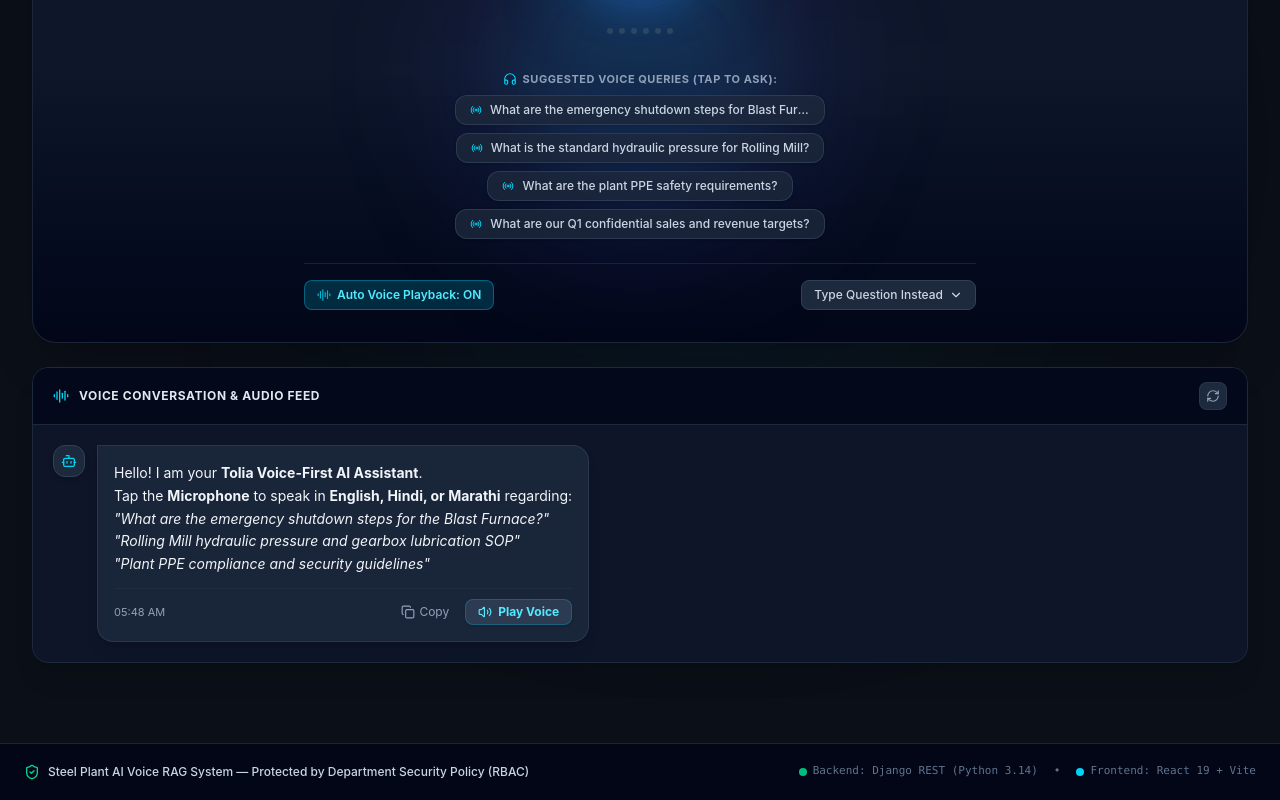
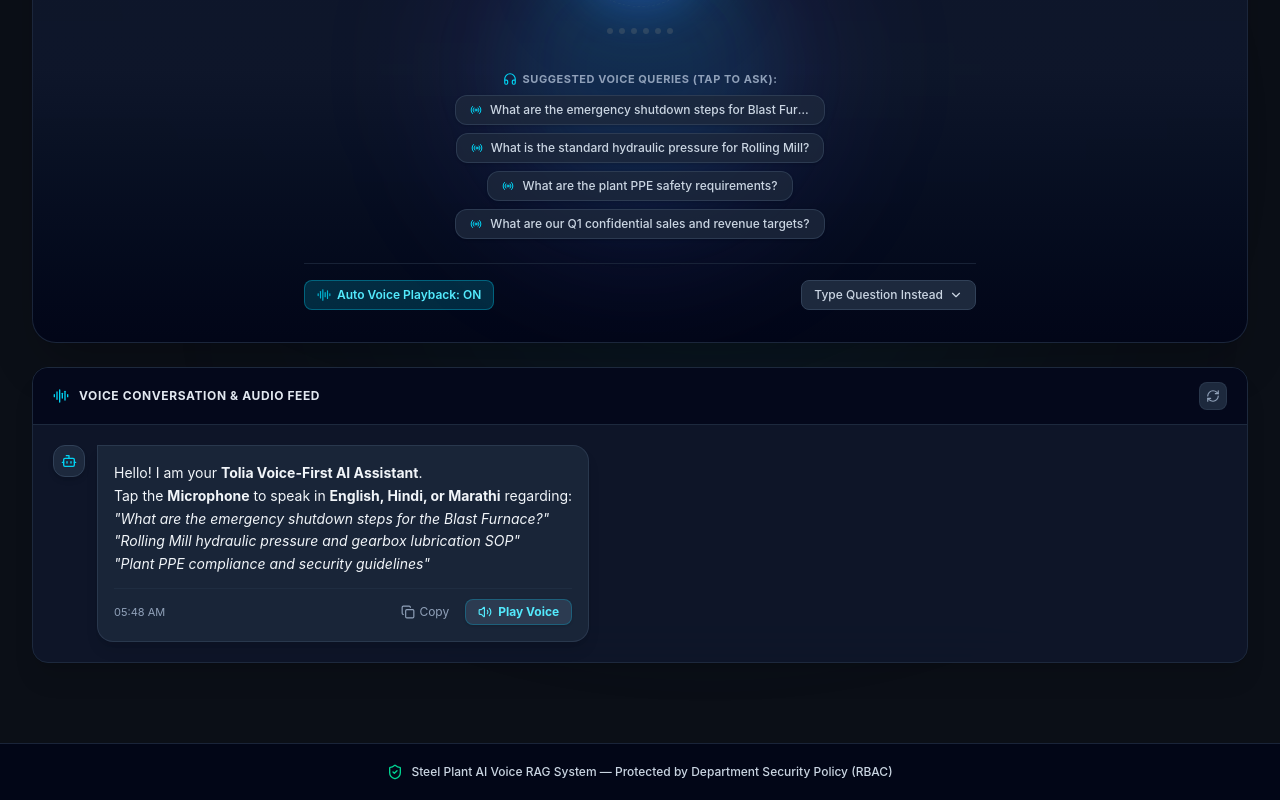
Before and after one commit to Aiswarya-s2413/Tolia_prototype, a React (Vite) app in the folder tolia_frontend/: page / in a window 1280 px wide. Shown: the part 403-1203 px from the top of the page. Built offline with nearby package versions, Linux system fonts and the light colour scheme.

Commit message:
fix(ui): Remove tech stack labels from bottom footer

```diff
--- a/tolia_frontend/src/App.jsx
+++ b/tolia_frontend/src/App.jsx
@@ -33,27 +33,11 @@
 
       {/* Standard Enterprise Footer */}
       <footer className="mt-12 border-t border-slate-800/90 bg-slate-950/90 py-5 px-6 text-xs text-slate-400 backdrop-blur-xl">
-        <div className="max-w-7xl mx-auto flex flex-col md:flex-row items-center justify-between gap-4">
-
-          <div className="flex items-center gap-2">
-            <ShieldCheck className="w-4 h-4 text-emerald-400 shrink-0" />
-            <span className="font-medium text-slate-300">
-              Steel Plant AI Voice RAG System — Protected by Department Security Policy (RBAC)
-            </span>
-          </div>
-
-          <div className="flex items-center gap-4 text-[11px] font-mono text-slate-500">
-            <span className="flex items-center gap-1.5">
-              <span className="w-2 h-2 rounded-full bg-emerald-500"></span>
-              Backend: Django REST (Python 3.14)
-            </span>
-            <span>•</span>
-            <span className="flex items-center gap-1.5">
-              <span className="w-2 h-2 rounded-full bg-cyan-400"></span>
-              Frontend: React 19 + Vite
-            </span>
-          </div>
-
+        <div className="max-w-7xl mx-auto flex items-center justify-center gap-2">
+          <ShieldCheck className="w-4 h-4 text-emerald-400 shrink-0" />
+          <span className="font-medium text-slate-300">
+            Steel Plant AI Voice RAG System — Protected by Department Security Policy (RBAC)
+          </span>
         </div>
       </footer>
 
```
